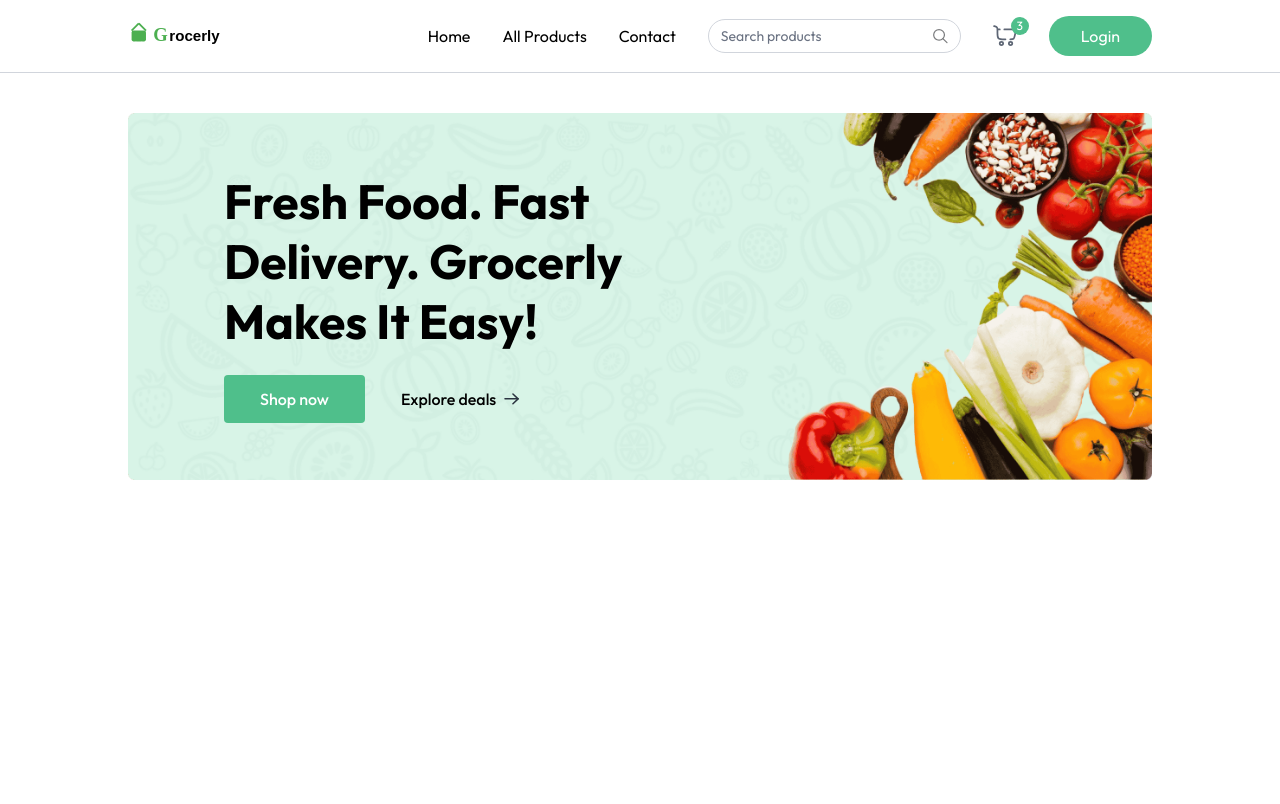
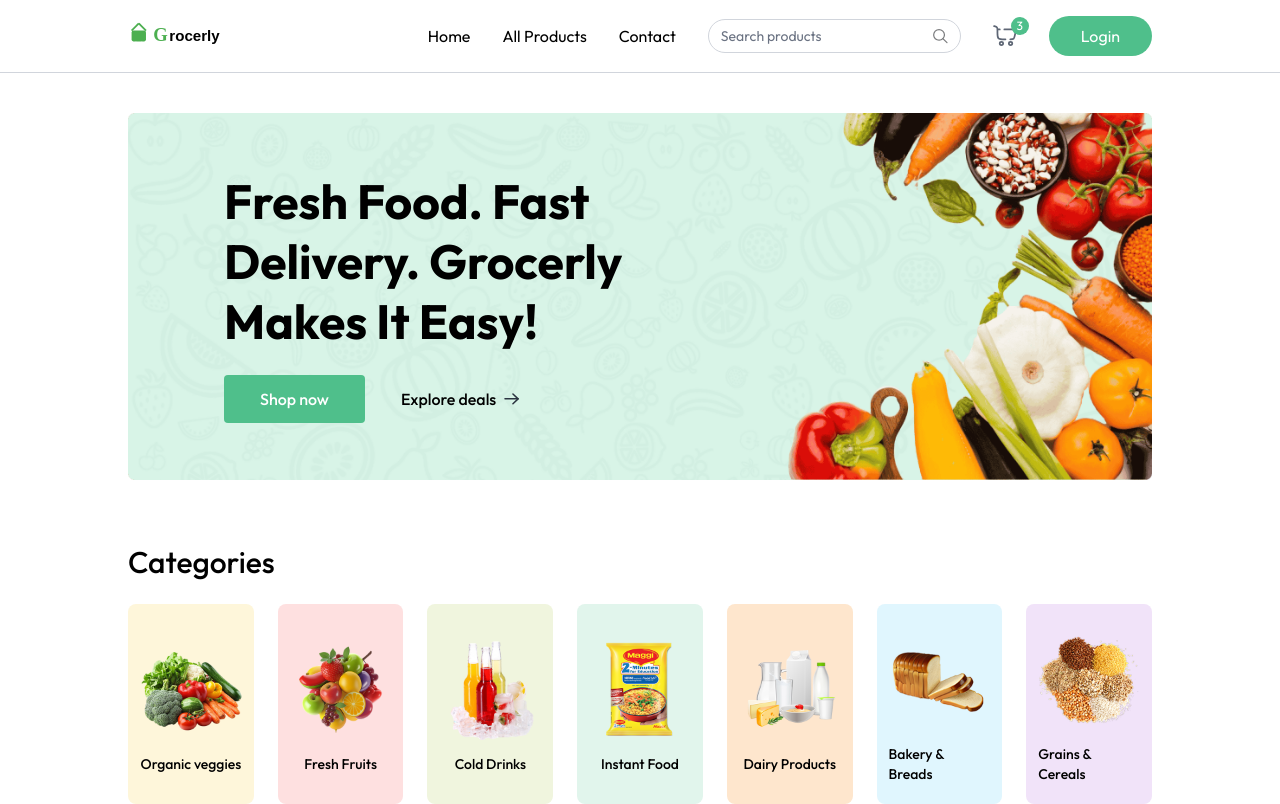
Before and after one commit to mahsa199170/grocery-delivery-website, a React (Vite) app in the folder client/: page / in a window 1280 px wide. Built offline with nearby package versions, Linux system fonts and the light colour scheme.

Commit message:
Add categories list section

```diff
--- /dev/null
+++ b/client/src/components/Categories.jsx
@@ -0,0 +1,34 @@
+import React from 'react';
+import { categories } from '../assets/assets.js';
+
+import { useAppContext } from '../context/AppContext';
+const Categories = () => {
+  const { navigate } = useAppContext();
+  return (
+    <div className="mt-16">
+      <p className="text-2xl md:text-3xl font-medium">Categories</p>
+      <div className="grid grid-cols-2 sm:grid-cols-3 md:grid-cols-5 lg:grid-cols-6 xl:grid-cols-7 mt-6 gap-6">
+        {categories.map((category, index) => (
+          <div
+            key={index}
+            className="group cursor-pointer py-5 px-3 rounded-lg flex flex-col justify-center items-center gap-2"
+            style={{ backgroundColor: category.bgColor }}
+            onClick={() => {
+              navigate(`/products/${category.path.toLowerCase()}`);
+              window.scrollTo({ top: 0, left: 0, behavior: 'smooth' });
+            }}
+          >
+            <img
+              src={category.image}
+              alt={category.text}
+              className=" group-hover:scale-108 transition max-w-28"
+            />
+            <p className="text-sm font-medium">{category.text}</p>
+          </div>
+        ))}
+      </div>
+    </div>
+  );
+};
+
+export default Categories;
--- a/client/src/pages/Home.jsx
+++ b/client/src/pages/Home.jsx
@@ -1,10 +1,11 @@
 import React from 'react';
 import MainBanner from '../components/MainBanner';
-
+import Categories from '../components/Categories';
 const Home = () => {
   return (
     <div className="mt-10">
       <MainBanner />
+      <Categories />
     </div>
   );
 };
```
